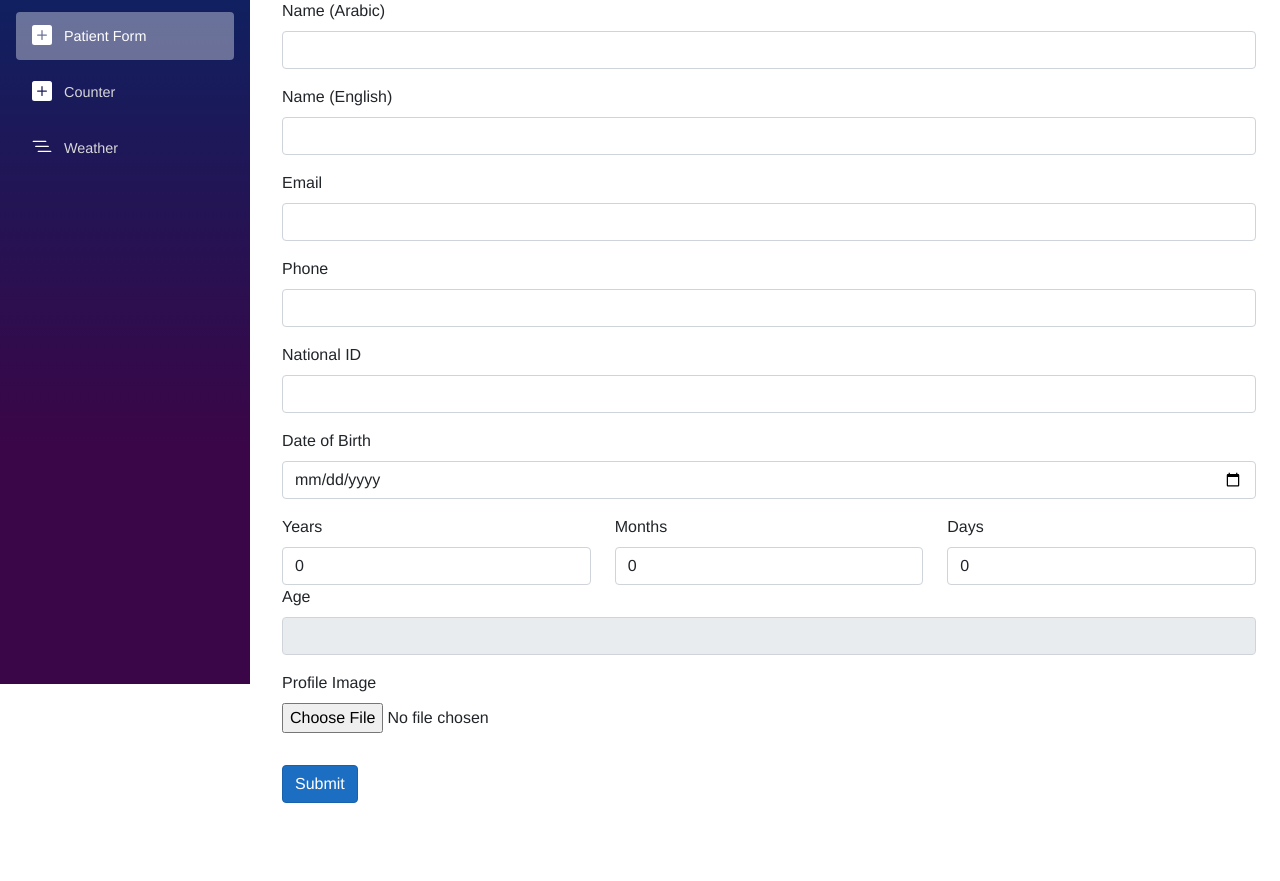
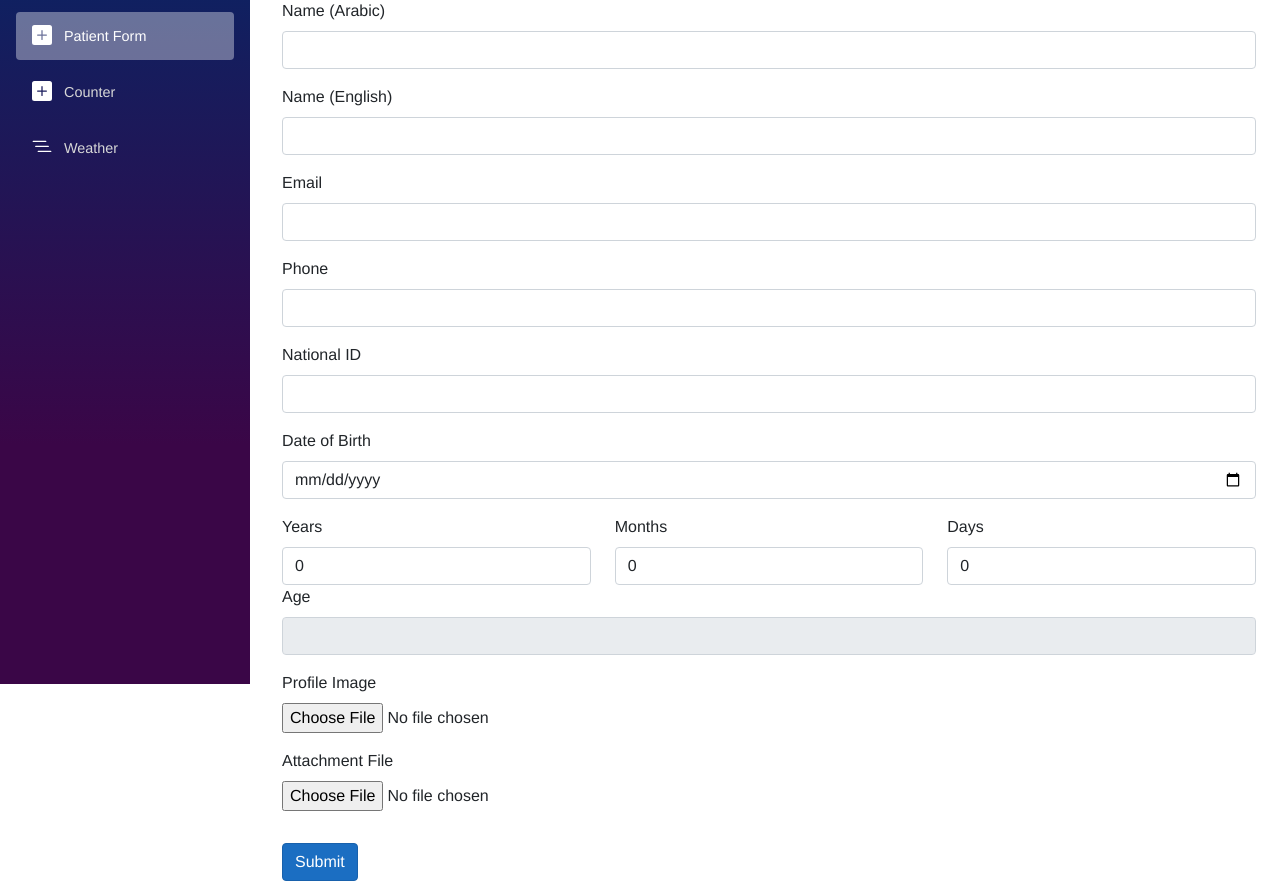
Before and after one commit to mahmoudakrm20/CodeZoneTraining, an ASP.NET Core app: page /PatientForm in a window 1280 px wide. Shown: the part 116-997 px from the top of the page. Before the commit the page ends 919 px from the top, so only its background shows below. Run offline with ASP.NET Core 8, Linux system fonts and the light colour scheme; style sheets or scripts are compiled from the project's sources.

Commit message:
CZ File Upload Component

```diff
--- /dev/null
+++ b/CodeZoneTraining/Components/CZFileUpload.razor
@@ -0,0 +1,25 @@
+<div class="mb-3">
+    <InputFile OnChange="HandleFileChange" />
+
+    @if (!string.IsNullOrEmpty(FileName))
+    {
+        <div class="mt-2 text-muted">
+            📎 @FileName
+        </div>
+    }
+</div>
+
+@code {
+    private string? FileName;
+
+    [Parameter]
+    public EventCallback<IBrowserFile> OnFileSelected { get; set; }
+
+    private async Task HandleFileChange(InputFileChangeEventArgs e)
+    {
+        var file = e.File;
+        FileName = file.Name;
+
+        await OnFileSelected.InvokeAsync(file);
+    }
+}
--- a/CodeZoneTraining/Models/PatientModel.cs
+++ b/CodeZoneTraining/Models/PatientModel.cs
@@ -11,6 +11,7 @@ namespace CodeZoneTraining.Models
         public string? NationalId { get; set; }
         public DateOnly? DateOfBirth { get; set; }
         public IBrowserFile? ProfileImage { get; set; }
+        public IBrowserFile? Attachment { get; set; }
 
     }
 }
--- a/CodeZoneTraining/Pages/PatientForm.razor
+++ b/CodeZoneTraining/Pages/PatientForm.razor
@@ -29,12 +29,10 @@
         <InputDate id="DOB" @bind-Value="Model.DateOfBirth" @oninput="UpdateAge" class="form-control" />
     </CZField>
     <!-- DOB (Y/M/D) -->
-
     <CZAgeViewer Years="@Years"
                  Months="@Months"
                  Days="@Days"
                  OnAgeChanged="UpdateDateFromAge" />
-
     <!-- Age (Y/M/D) -->
     <CZField for="Age" Label="Age">
         <input id="Age" type="text" class="form-control" value="@CalculatedAge" disabled />
@@ -45,10 +43,11 @@
                  OnReset="HandleImageReset"
                  Removable="true" />
     </CZField>
-
     <!-- Attach File -->
-
-
+    <CZField Label="Attachment File">
+    <CZFileUpload OnFileSelected="HandleFileUpload" />
+    </CZField>
+    <!-- Submit -->
     <button type="submit" class="btn btn-primary mt-3">Submit</button>
 </EditForm>
 @code {
@@ -125,12 +124,16 @@
         Model.ProfileImage = null;
     }
 
+    private void HandleFileUpload(IBrowserFile file)
+    {
+        Model.Attachment = file;
+    }
 
     private PatientModel Model = new();
 
     private void HandleSubmit()
     {
-        Console.WriteLine($"Submitted Name: {Model.NameAr}");
+        Console.WriteLine($"Submitted Name: {Model}");
     }
 
 }
```
